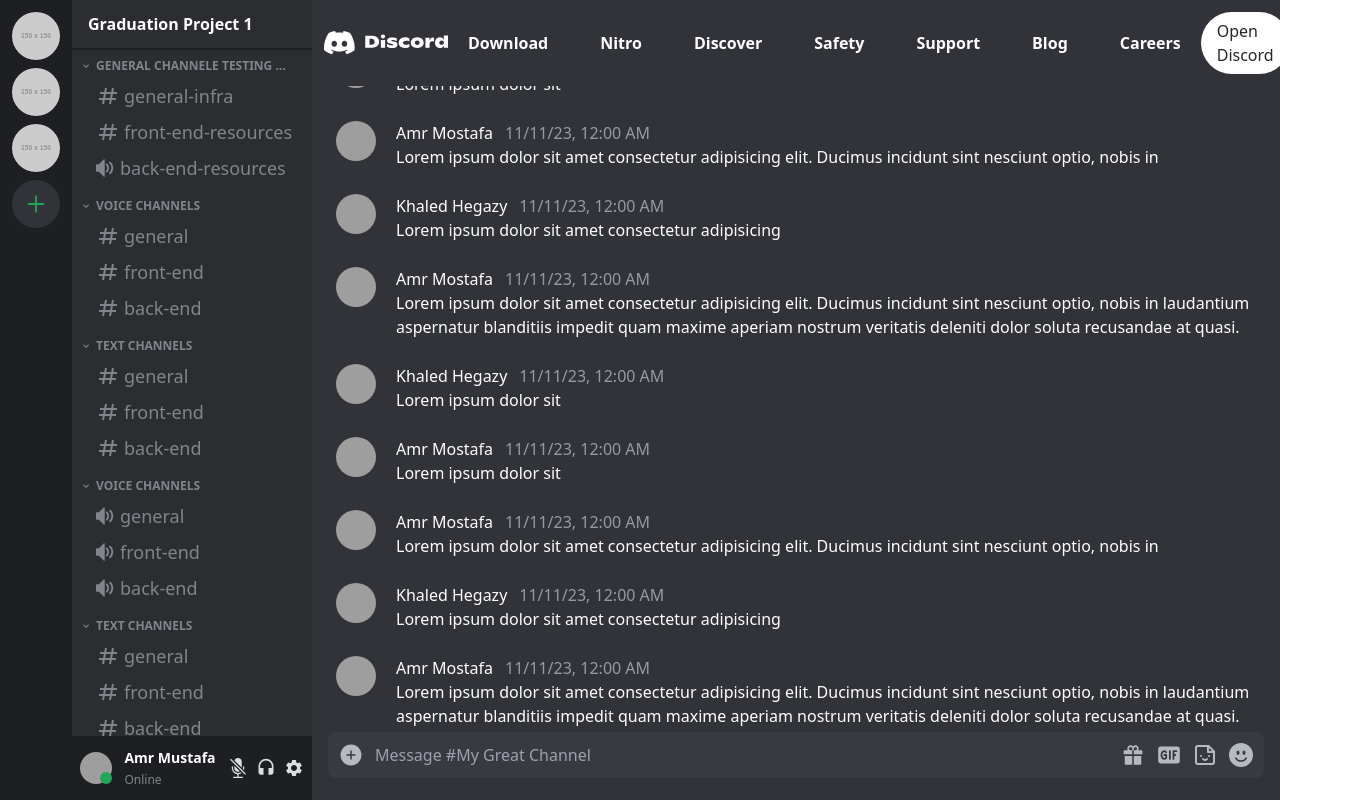
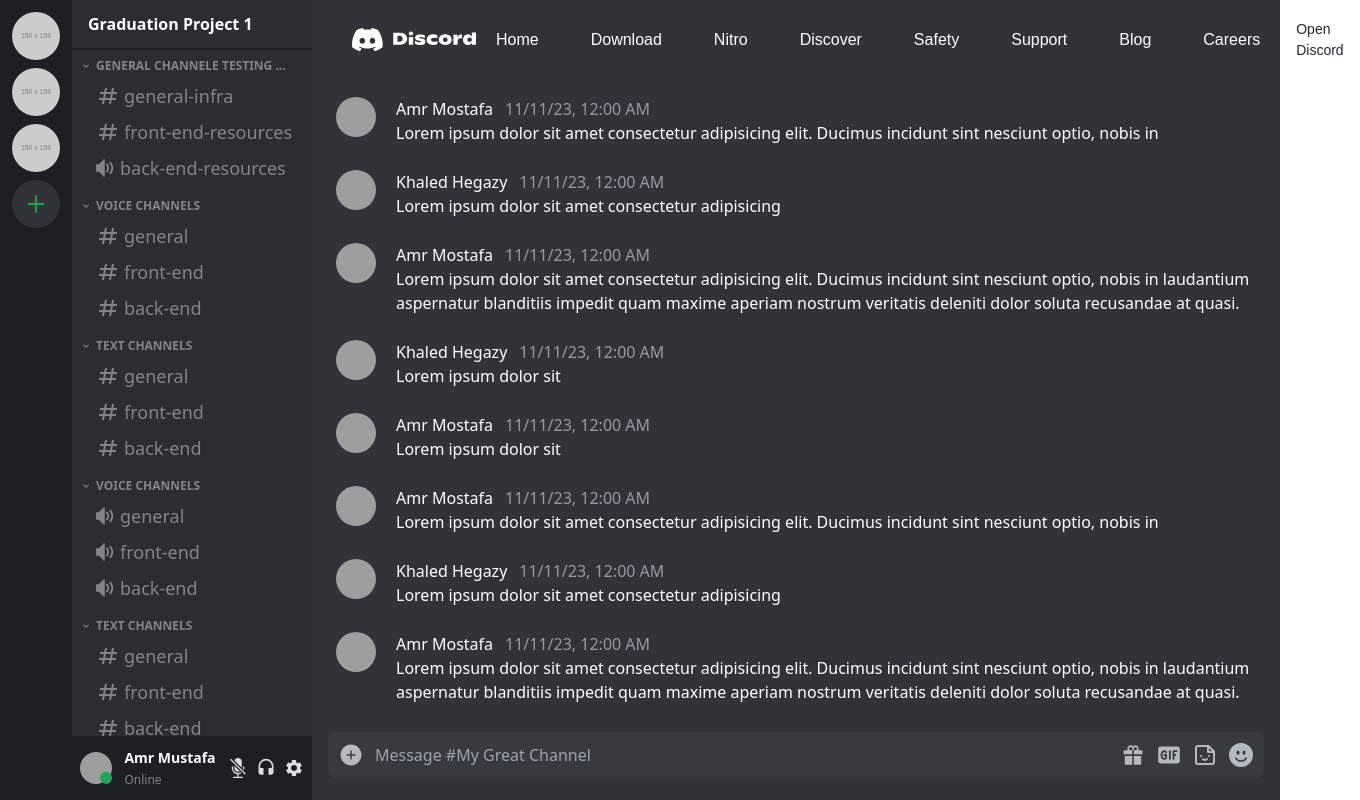
Before and after one commit to AmrMustafa13/piscord, a React (Vite) app in the folder client/: page /channels/1/1 in a window 1280 px wide. Shown: the whole page, 1360 px wide, since content can reach past the window. Built offline with nearby package versions, Linux system fonts and the light colour scheme; grey boxes are pictures that could not be loaded; a web font is replaced by a local one.

Commit message:
Add responsive Design for navbar

```diff
--- a/client/src/components/Home/Navbar.tsx
+++ b/client/src/components/Home/Navbar.tsx
@@ -1,53 +1,104 @@
 import brandName from "@/assets/images/brand-name.svg";
+import { GiHamburgerMenu } from "react-icons/gi";
+import { useState } from "react";
+import { AiOutlineClose } from "react-icons/ai";
+import { FiDownload } from "react-icons/fi";
+const NavLinksList = [
+  {
+    text: "Home",
+    url: "#",
+  },
+  {
+    text: "Download",
+    url: "#",
+  },
+  {
+    text: "Nitro",
+    url: "#",
+  },
+  {
+    text: "Discover",
+    url: "#",
+  },
+  {
+    text: "Safety",
+    url: "#",
+  },
+  {
+    text: "Support",
+    url: "#",
+  },
+  {
+    text: "Blog",
+    url: "#",
+  },
+  {
+    text: "Careers",
+    url: "#",
+  },
+];
 const Navbar = () => {
+  const [openNavDrawer, setOpenNavDrawer] = useState(false);
   return (
     <header>
-      <nav className="flex justify-between items-center p-3 ">
+      <nav className="flex justify-between items-center h-20 md:px-10  px-6 font-gg-sans-bold">
         <img src={brandName} className="invert" />
-        <ul className="flex  gap-3">
-          <li>
-            <a href="#" className="p-[10px] m-[10px] text-white font-semibold hover:underline">
-              Download
+        <ul className="lg:flex gap-3 hidden ">
+          {NavLinksList.map((link) => (
+            <li key={link.text}>
+              <a
+                href={link.url}
+                className="p-[10px] m-[10px] text-white font-normal text-base hover:underline"
+              >
+                {link.text}
               </a>
             </li>
-          <li>
-            <a href="#" className="p-[10px] m-[10px] text-white font-semibold hover:underline">
-              Nitro
+          ))}
+        </ul>
+        <div className="flex items-center gap-5">
+          <a
+            href="#"
+            className="bg-white text-[#23272a] px-4 py-[7px] text-[14px] rounded-full hover:shadow-2xl hover:text-[#5865f2]"
+          >
+            Open Discord
+          </a>
+          <button
+            className="text-white text-[30px] lg:hidden"
+            onClick={() => setOpenNavDrawer(true)}
+          >
+            <GiHamburgerMenu />
+          </button>
+        </div>
+      </nav>
+      {/* Drawer */}
+      {openNavDrawer && (
+        <div className="fixed h-screen w-[min(100vw,330px)] bg-white right-0 top-0 rounded-lg p-6 flex flex-col font-gg-sans-normal">
+          <div className="flex justify-between items-center border-b border-solid border-[#ebedef] pb-6">
+            <img src={brandName} />
+            <button className="text-xl" onClick={() => setOpenNavDrawer(false)}>
+              <AiOutlineClose />
+            </button>
+          </div>
+          <ul className="mt-4 flex-1">
+            {NavLinksList.map((link) => (
+              <li key={link.text}>
+                <a
+                  href={link.url}
+                  className="block px-4 py-2 hover:text-[#0fb4f4] hover:bg-[#f6f6f6]"
+                >
+                  {link.text}
                 </a>
               </li>
-          <li>
-            <a href="#" className="p-[10px] m-[10px] text-white font-semibold hover:underline">
-              Discover
-            </a>
-          </li>
-          <li>
-            <a href="#" className="p-[10px] m-[10px] text-white font-semibold hover:underline">
-              Safety
-            </a>
-          </li>
-          <li>
-            <a href="#" className="p-[10px] m-[10px] text-white font-semibold hover:underline">
-              Support
-            </a>
-          </li>
-          <li>
-            <a href="#" className="p-[10px] m-[10px] text-white font-semibold hover:underline">
-              Blog
-            </a>
-          </li>
-          <li>
-            <a href="#" className="p-[10px] m-[10px] text-white font-semibold hover:underline">
-              Careers
-            </a>
-          </li>
+            ))}
           </ul>
           <a
             href="#"
-          className="bg-white text-[#23272a] px-4 py-[7px] rounded-full hover:shadow-2xl hover:text-[#5865f2]"
+            className="px-4 py-[7px] bg-[#5865f2] font-semibold text-white rounded-full flex items-center gap-2 text-[14px] w-fit"
           >
-          Open Discord
+            <FiDownload className="text-[20px] font-bold" /> <p>Download for Linux</p>
           </a>
-      </nav>
+        </div>
+      )}
     </header>
   );
 };
--- a/client/tailwind.config.js
+++ b/client/tailwind.config.js
@@ -14,8 +14,15 @@
       },
       fontFamily: {
         "abc-ginto-nord": ["ABC Ginto Nord Unlicensed Trial", "sans-serif"],
-        "gg-sans": ["gg sans Normal", "sans-serif"],
+        "gg-sans-normal": ["gg sans normal", "sans-serif"],
+        "gg-sans-bold": ["gg sans", "sans-serif"],
       },
+    },
+    screens: {
+      sm: "640px",
+      md: "768px",
+      lg: "1100px",
+      xl: "1280px",
     },
   },
   plugins: [require("tailwind-scrollbar")({ nocompatible: true })],
```
Lines whose indentation alone changed are shown as unchanged.
